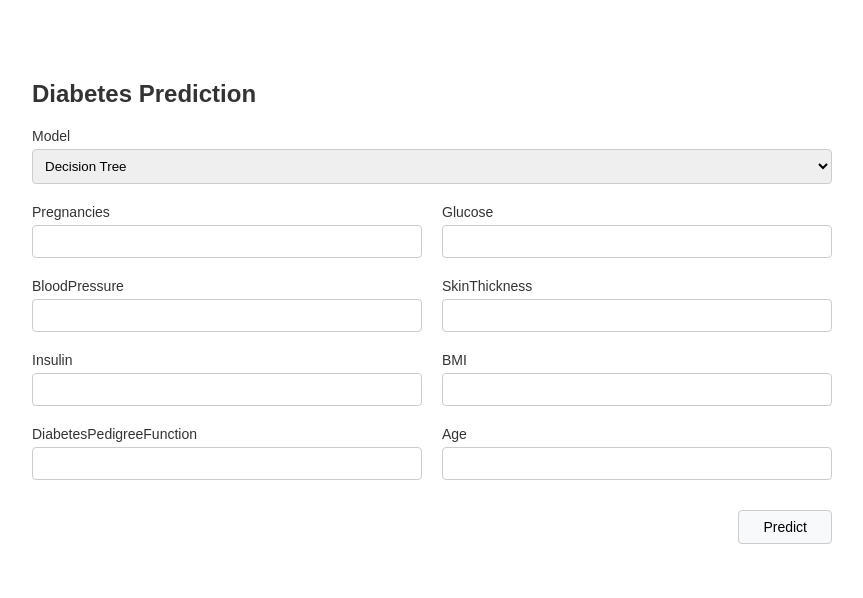
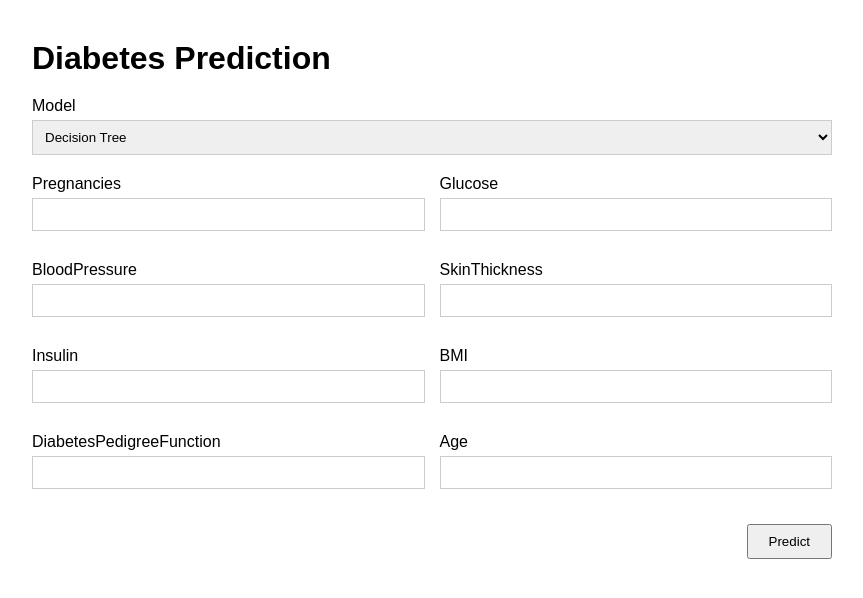
Before and after one commit to khansaintania/Flask_Khansa_KomputasiAwan, a Flask app: page / in a window 1280 px wide. Shown: the top 598 px of the page, without its empty margins (208-1071 px from the left). Run offline with Flask 3, Linux system fonts and the light colour scheme; parts of the project's set-up code (start-up, migrations or seed data) failed here and were passed over.

Commit message:
ganti lagi lagi

```diff
--- a/app.py
+++ b/app.py
@@ -28,7 +28,7 @@ def predict():
             'SkinThickness': int(request.form['skin_thickness']),
             'Insulin': int(request.form['insulin']),
             'BMI': float(request.form['bmi']),
-            'DiabetesPedigreeFunction': float(request.form['dpf']),
+            'DiabetesPedigreeFunction': float(request.form['diabetes_pedigree_function']),
             'Age': int(request.form['age'])
         }
 
--- a/templates/index.html
+++ b/templates/index.html
@@ -1,5 +1,5 @@
 <!DOCTYPE html>
-<html lang="id">
+<html lang="en">
 <head>
     <meta charset="UTF-8">
     <meta name="viewport" content="width=device-width, initial-scale=1.0">
@@ -7,119 +7,114 @@
     <style>
         body {
             font-family: Arial, sans-serif;
+            margin: 40px auto;
             max-width: 800px;
-            margin: 40px auto;
-            padding: 20px;
-            color: #333;
         }
-        h2 {
+        h1 {
+            font-size: 2em;
             margin-bottom: 20px;
         }
-        .result-box {
+        .result {
+            font-size: 1.2em;
             font-weight: bold;
-            font-size: 16px;
             margin-bottom: 20px;
+            padding: 10px;
+            border: 2px solid #e0e0e0;
+            display: inline-block;
         }
-        .form-grid {
-            display: grid;
-            grid-template-columns: 1fr 1fr;
-            gap: 20px;
+        .form-group {
+            margin-bottom: 15px;
         }
-        .full-width {
-            grid-column: span 2;
-        }
-        label {
+        .form-group label {
             display: block;
             margin-bottom: 5px;
-            font-size: 14px;
         }
-        input, select {
+        .form-group input, .form-group select {
             width: 100%;
             padding: 8px;
             box-sizing: border-box;
             border: 1px solid #ccc;
-            border-radius: 4px;
         }
-        .submit-btn {
-            grid-column: span 2;
-            text-align: right;
-            margin-top: 10px;
+        .grid-container {
+            display: grid;
+            grid-template-columns: 1fr 1fr;
+            gap: 15px;
         }
-        button {
-            padding: 8px 24px;
-            background-color: #f8f9fa;
-            border: 1px solid #ccc;
-            border-radius: 4px;
+        .model-select {
+            margin-bottom: 20px;
+        }
+        .btn-submit {
+            margin-top: 20px;
+            padding: 8px 20px;
+            float: right;
             cursor: pointer;
-            font-size: 14px;
         }
-        button:hover {
-            background-color: #e2e6ea;
+        /* Clearfix untuk mengatasi float button */
+        .clearfix::after {
+            content: "";
+            clear: both;
+            display: table;
         }
     </style>
 </head>
 <body>
-
-    <h2>Diabetes Prediction</h2>
+    <h1>Diabetes Prediction</h1>
 
     {% if prediction %}
-    <div class="result-box">
-        Hasil prediksi: {{ prediction }}
-    </div>
+        <div class="result">
+            Hasil prediksi: {{ prediction }}
+        </div>
     {% endif %}
 
-    <form action="/predict" method="POST">
-        <div class="form-grid">
+    <form action="/predict" method="POST" class="clearfix">
+        <div class="form-group model-select">
+            <label for="model">Model</label>
+            <select name="model" id="model" required>
+                {% for name in model_names %}
+                    <option value="{{ name }}">{{ name }}</option>
+                {% endfor %}
+            </select>
+        </div>
 
-            <div class="full-width">
-                <label>Model</label>
-                <select name="model">
-                    <option value="Decision Tree">Decision Tree</option>
-                </select>
+        <div class="grid-container">
+            <div class="form-group">
+                <label for="pregnancies">Pregnancies</label>
+                <input type="number" name="pregnancies" id="pregnancies" required>
+            </div>
+            <div class="form-group">
+                <label for="glucose">Glucose</label>
+                <input type="number" name="glucose" id="glucose" required>
             </div>
 
-            <div>
-                <label>Pregnancies</label>
-                <input type="number" step="any" name="pregnancies" required>
+            <div class="form-group">
+                <label for="blood_pressure">BloodPressure</label>
+                <input type="number" name="blood_pressure" id="blood_pressure" required>
             </div>
-            <div>
-                <label>Glucose</label>
-                <input type="number" step="any" name="glucose" required>
+            <div class="form-group">
+                <label for="skin_thickness">SkinThickness</label>
+                <input type="number" name="skin_thickness" id="skin_thickness" required>
             </div>
 
-            <div>
-                <label>BloodPressure</label>
-                <input type="number" step="any" name="blood_pressure" required>
+            <div class="form-group">
+                <label for="insulin">Insulin</label>
+                <input type="number" name="insulin" id="insulin" required>
             </div>
-            <div>
-                <label>SkinThickness</label>
-                <input type="number" step="any" name="skin_thickness" required>
+            <div class="form-group">
+                <label for="bmi">BMI</label>
+                <input type="number" step="any" name="bmi" id="bmi" required>
             </div>
 
-            <div>
-                <label>Insulin</label>
-                <input type="number" step="any" name="insulin" required>
+            <div class="form-group">
+                <label for="diabetes_pedigree_function">DiabetesPedigreeFunction</label>
+                <input type="number" step="any" name="diabetes_pedigree_function" id="diabetes_pedigree_function" required>
             </div>
-            <div>
-                <label>BMI</label>
-                <input type="number" step="any" name="bmi" required>
+            <div class="form-group">
+                <label for="age">Age</label>
+                <input type="number" name="age" id="age" required>
             </div>
+        </div>
 
-            <div>
-                <label>DiabetesPedigreeFunction</label>
-                <input type="number" step="any" name="dpf" required>
-            </div>
-            <div>
-                <label>Age</label>
-                <input type="number" step="any" name="age" required>
-            </div>
-
-            <div class="submit-btn">
-                <button type="submit">Predict</button>
-            </div>
-
-        </div>
+        <button type="submit" class="btn-submit">Predict</button>
     </form>
-
 </body>
 </html>
```
